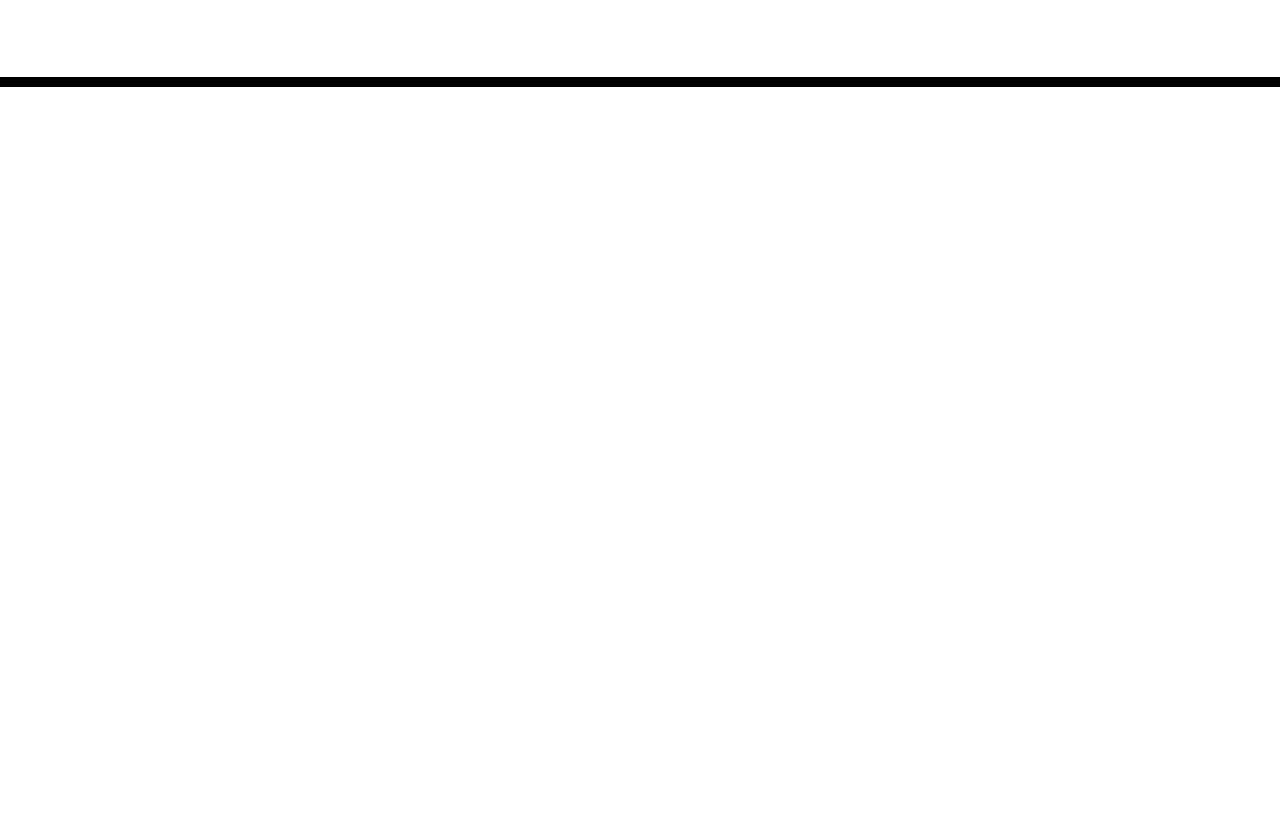
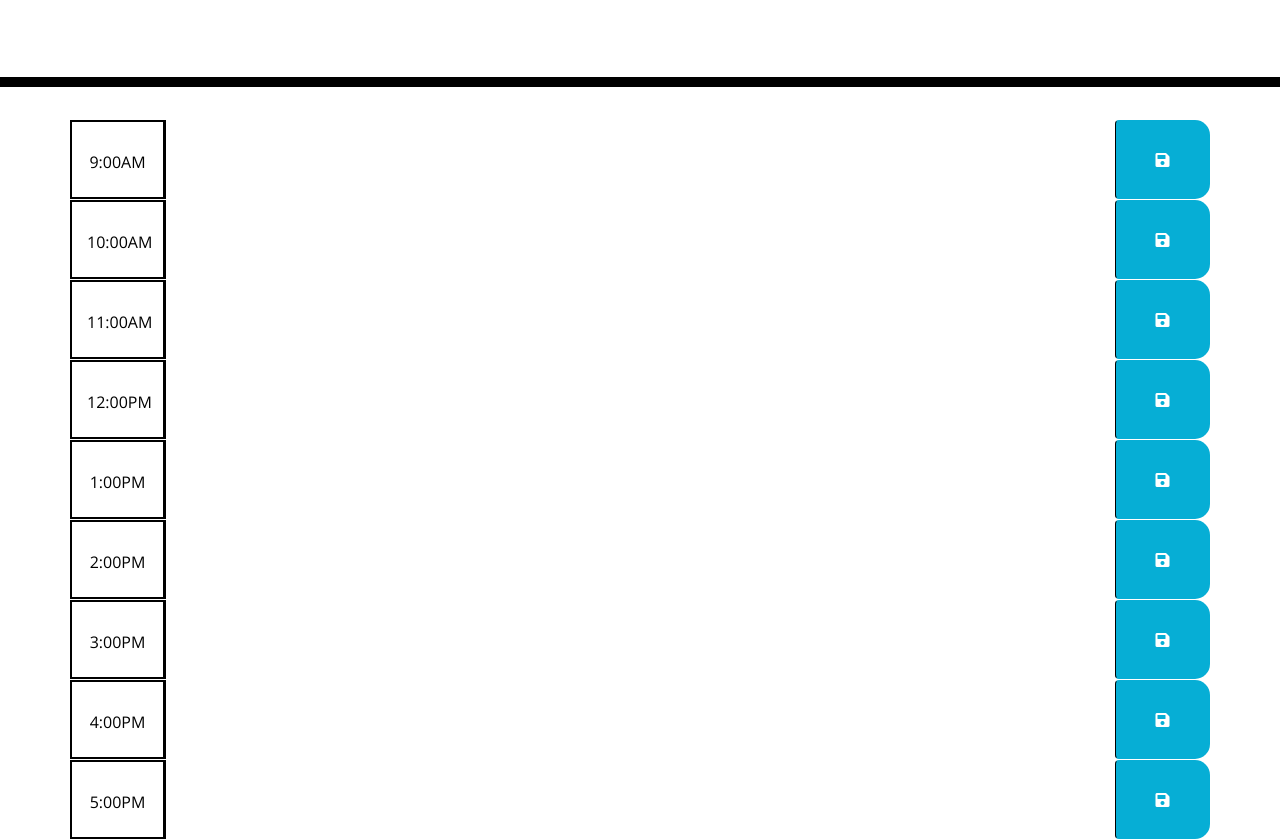
Before and after one commit to iiMKenny/Workday-Scheduler, a plain HTML site: page index.html in a window 1280 px wide. Shown: the part 181-1020 px from the top of the page. Before the commit the page ends 800 px from the top, so only its background shows below. Drawn offline with nearby package versions, Linux system fonts and the light colour scheme; files that its build step writes are made by us from their sources.

Commit message:
added HTML code for hour blocks

```diff
--- a/assets/css/style.css
+++ b/assets/css/style.css
@@ -39,7 +39,7 @@ body {
   .hour {
     background-color: #ffffff;
     color: #000000;
-    border-top: 1px dashed #000000;
+    border: 2px solid #000000;
   }
 
   .past {
--- a/index.html
+++ b/index.html
@@ -18,7 +18,7 @@
       href="https://fonts.googleapis.com/css?family=Open+Sans&display=swap"
       rel="stylesheet"
     />
-    <link rel="stylesheet" href="style.css" />
+    <link rel="stylesheet" href="./assets/css/style.css" />
     <title>Work Day Scheduler</title>
   </head>
 
@@ -30,9 +30,73 @@
     </header>
     <div class="container">
       <!-- Timeblocks go here -->
-    </div>
+
+      <div id="9am" class="row time-block">
+        <div class="col-md-1 hour">
+          9:00AM
+        </div>
+        <textarea class="col-md-10 description"></textarea>
+        <button class="btn saveBtn col-md-1"><i class="fas fa-save"></i></button>
+      </div>
+      <div id="10am" class="row time-block">
+        <div class="col-md-1 hour">
+          10:00AM
+        </div>
+        <textarea class="col-md-10 description"></textarea>
+        <button class="btn saveBtn col-md-1"><i class="fas fa-save"></i></button>
+      </div>
+      <div id="11am" class="row time-block">
+        <div class="col-md-1 hour">
+          11:00AM
+        </div>
+        <textarea class="col-md-10 description"></textarea>
+        <button class="btn saveBtn col-md-1"><i class="fas fa-save"></i></button>
+      </div>
+      <div id="12pm" class="row time-block">
+        <div class="col-md-1 hour">
+          12:00PM
+        </div>
+        <textarea class="col-md-10 description"></textarea>
+        <button class="btn saveBtn col-md-1"><i class="fas fa-save"></i></button>
+      </div>
+     <div id="13pm" class="row time-block">
+        <div class="col-md-1 hour">
+          1:00PM
+        </div>
+        <textarea class="col-md-10 description"></textarea>
+        <button class="btn saveBtn col-md-1"><i class="fas fa-save"></i></button>
+      </div>
+        <div id="14pm" class="row time-block">
+        <div class="col-md-1 hour">
+          2:00PM
+        </div>
+        <textarea class="col-md-10 description"></textarea>
+        <button class="btn saveBtn col-md-1"><i class="fas fa-save"></i></button>
+      </div>
+      <div id="15pm" class="row time-block">
+       <div class="col-md-1 hour">
+          3:00PM
+        </div>
+        <textarea class="col-md-10 description"></textarea>
+        <button class="btn saveBtn col-md-1"><i class="fas fa-save"></i></button>
+      </div>
+      <div id="16pm" class="row time-block">
+        <div class="col-md-1 hour">
+          4:00PM
+        </div>
+        <textarea class="col-md-10 description"></textarea>
+        <button class="btn saveBtn col-md-1"><i class="fas fa-save"></i></button>
+      </div>
+      <div id="17pm" class="row time-block">
+        <div class="col-md-1 hour">
+          5:00PM
+        </div>
+        <textarea class="col-md-10 description"></textarea>
+        <button class="btn saveBtn col-md-1"><i class="fas fa-save"></i></button>
+      </div>
 
     <script src="https://code.jquery.com/jquery-3.4.1.min.js"></script>
     <script src="https://cdnjs.cloudflare.com/ajax/libs/moment.js/2.24.0/moment.min.js"></script>
+    <script src="./assets/js/script.js"></script>
   </body>
 </html>
```
